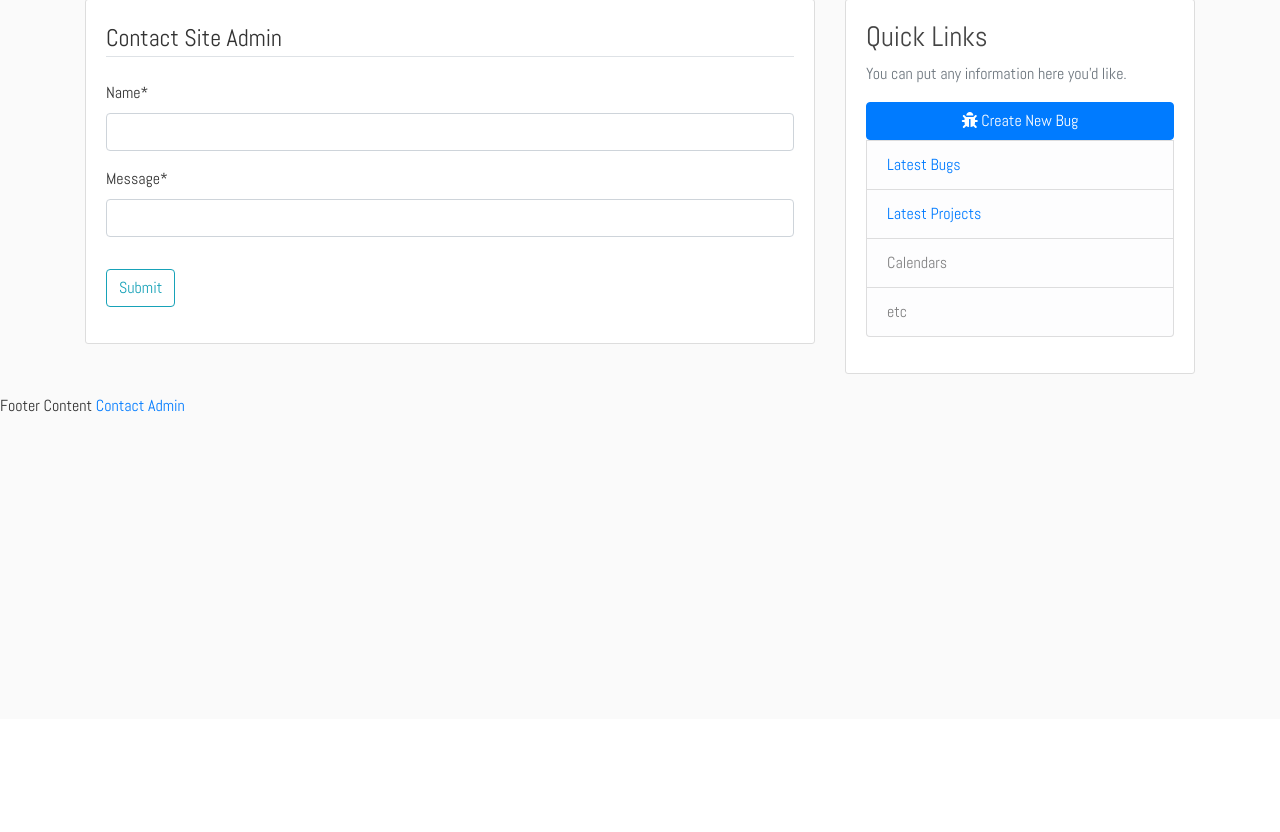
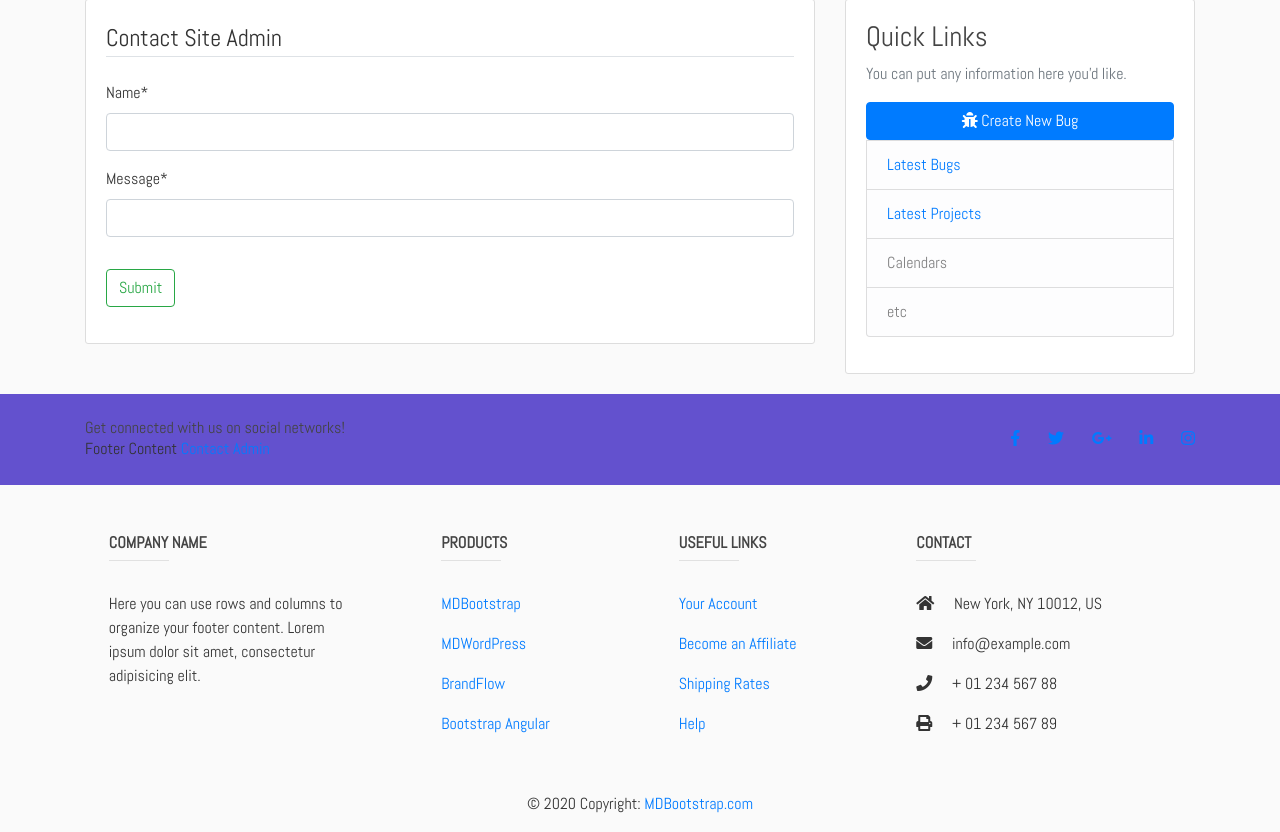
Before and after one commit to Ivaylo-Kirov/PDbugtracker, a Django app: page /status/contactadmin/ in a window 1280 px wide. Shown: the part 81-913 px from the top of the page. Before the commit the page ends 493 px from the top, so only its background shows below. Run offline with Django 3.2, Linux system fonts and the light colour scheme; some libraries are stand-ins or nearby versions.

Commit message:
Footer tweak

```diff
--- a/bugtracker/status/templates/status/base.html
+++ b/bugtracker/status/templates/status/base.html
@@ -85,10 +85,158 @@
           </div>
         </div>
       </main>
-      <footer>
-        Footer Content
+
+      <!-- Footer -->
+
+
+      <!-- Footer -->
+<footer class="page-footer font-small unique-color-dark">
+
+  <div style="background-color: #6351ce;">
+    <div class="container">
+
+      <!-- Grid row-->
+      <div class="row py-4 d-flex align-items-center">
+
+        <!-- Grid column -->
+        <div class="col-md-6 col-lg-5 text-center text-md-left mb-4 mb-md-0">
+          <h6 class="mb-0">Get connected with us on social networks!</h6>
+          Footer Content
         <a href="{% url 'contact-admin' %}">Contact Admin</a>
-      </footer>
+        </div>
+        <!-- Grid column -->
+
+        <!-- Grid column -->
+        <div class="col-md-6 col-lg-7 text-center text-md-right">
+
+          <!-- Facebook -->
+          <a class="fb-ic">
+            <i class="fab fa-facebook-f white-text mr-4"> </i>
+          </a>
+          <!-- Twitter -->
+          <a class="tw-ic">
+            <i class="fab fa-twitter white-text mr-4"> </i>
+          </a>
+          <!-- Google +-->
+          <a class="gplus-ic">
+            <i class="fab fa-google-plus-g white-text mr-4"> </i>
+          </a>
+          <!--Linkedin -->
+          <a class="li-ic">
+            <i class="fab fa-linkedin-in white-text mr-4"> </i>
+          </a>
+          <!--Instagram-->
+          <a class="ins-ic">
+            <i class="fab fa-instagram white-text"> </i>
+          </a>
+
+        </div>
+        <!-- Grid column -->
+
+      </div>
+      <!-- Grid row-->
+
+    </div>
+  </div>
+
+  <!-- Footer Links -->
+  <div class="container text-center text-md-left mt-5">
+
+    <!-- Grid row -->
+    <div class="row mt-3">
+
+      <!-- Grid column -->
+      <div class="col-md-3 col-lg-4 col-xl-3 mx-auto mb-4">
+
+        <!-- Content -->
+        <h6 class="text-uppercase font-weight-bold">Company name</h6>
+        <hr class="deep-purple accent-2 mb-4 mt-0 d-inline-block mx-auto" style="width: 60px;">
+        <p>Here you can use rows and columns to organize your footer content. Lorem ipsum dolor sit amet,
+          consectetur
+          adipisicing elit.</p>
+
+      </div>
+      <!-- Grid column -->
+
+      <!-- Grid column -->
+      <div class="col-md-2 col-lg-2 col-xl-2 mx-auto mb-4">
+
+        <!-- Links -->
+        <h6 class="text-uppercase font-weight-bold">Products</h6>
+        <hr class="deep-purple accent-2 mb-4 mt-0 d-inline-block mx-auto" style="width: 60px;">
+        <p>
+          <a href="#!">MDBootstrap</a>
+        </p>
+        <p>
+          <a href="#!">MDWordPress</a>
+        </p>
+        <p>
+          <a href="#!">BrandFlow</a>
+        </p>
+        <p>
+          <a href="#!">Bootstrap Angular</a>
+        </p>
+
+      </div>
+      <!-- Grid column -->
+
+      <!-- Grid column -->
+      <div class="col-md-3 col-lg-2 col-xl-2 mx-auto mb-4">
+
+        <!-- Links -->
+        <h6 class="text-uppercase font-weight-bold">Useful links</h6>
+        <hr class="deep-purple accent-2 mb-4 mt-0 d-inline-block mx-auto" style="width: 60px;">
+        <p>
+          <a href="#!">Your Account</a>
+        </p>
+        <p>
+          <a href="#!">Become an Affiliate</a>
+        </p>
+        <p>
+          <a href="#!">Shipping Rates</a>
+        </p>
+        <p>
+          <a href="#!">Help</a>
+        </p>
+
+      </div>
+      <!-- Grid column -->
+
+      <!-- Grid column -->
+      <div class="col-md-4 col-lg-3 col-xl-3 mx-auto mb-md-0 mb-4">
+
+        <!-- Links -->
+        <h6 class="text-uppercase font-weight-bold">Contact</h6>
+        <hr class="deep-purple accent-2 mb-4 mt-0 d-inline-block mx-auto" style="width: 60px;">
+        <p>
+          <i class="fas fa-home mr-3"></i> New York, NY 10012, US</p>
+        <p>
+          <i class="fas fa-envelope mr-3"></i> info@example.com</p>
+        <p>
+          <i class="fas fa-phone mr-3"></i> + 01 234 567 88</p>
+        <p>
+          <i class="fas fa-print mr-3"></i> + 01 234 567 89</p>
+
+      </div>
+      <!-- Grid column -->
+
+    </div>
+    <!-- Grid row -->
+
+  </div>
+  <!-- Footer Links -->
+
+  <!-- Copyright -->
+  <div class="footer-copyright text-center py-3">© 2020 Copyright:
+    <a href="https://mdbootstrap.com/"> MDBootstrap.com</a>
+  </div>
+  <!-- Copyright -->
+
+</footer>
+<!-- Footer -->
+
+
+
     <!-- jQuery and JS bundle w/ Popper.js -->
     <script src="https://code.jquery.com/jquery-3.5.1.slim.min.js" integrity="sha384-DfXdz2htPH0lsSSs5nCTpuj/zy4C+OGpamoFVy38MVBnE+IbbVYUew+OrCXaRkfj" crossorigin="anonymous"></script>
     <script src="https://cdn.jsdelivr.net/npm/bootstrap@4.5.3/dist/js/bootstrap.bundle.min.js" integrity="sha384-ho+j7jyWK8fNQe+A12Hb8AhRq26LrZ/JpcUGGOn+Y7RsweNrtN/tE3MoK7ZeZDyx" crossorigin="anonymous"></script>
--- a/bugtracker/status/templates/status/contact.html
+++ b/bugtracker/status/templates/status/contact.html
@@ -11,7 +11,7 @@
                 {{ form|crispy }}
             </fieldset>
             <div class="form-group">
-                <button class="btn btn-outline-info mr-3" type="submit">Submit</button>
+                <button class="btn btn-outline-success mr-3" type="submit">Submit</button>
             </div>
         </form>
     </div>
```
Also changed, not shown: bugtracker/bugtracker/settings.py (+8 -7 lines).
